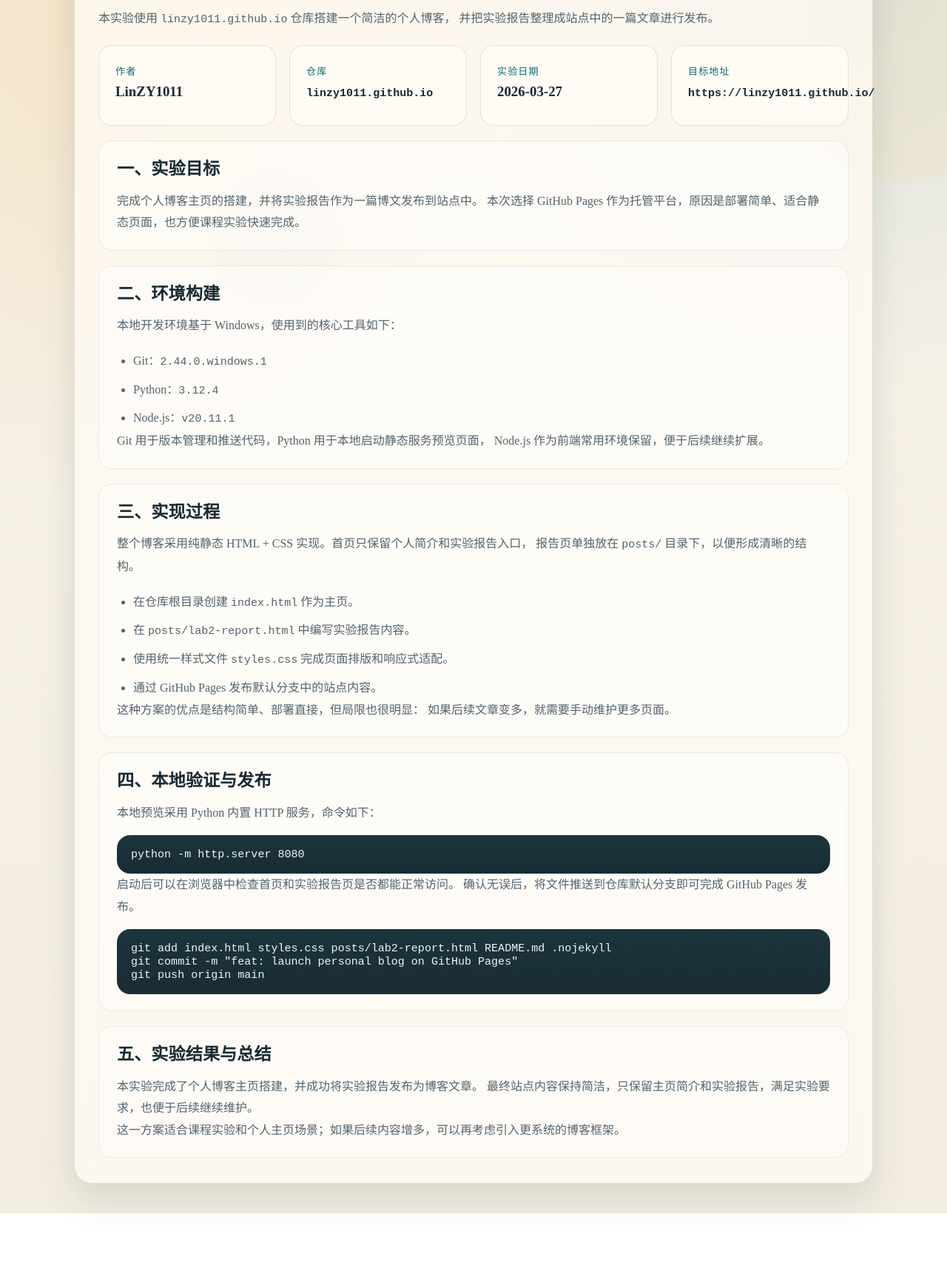
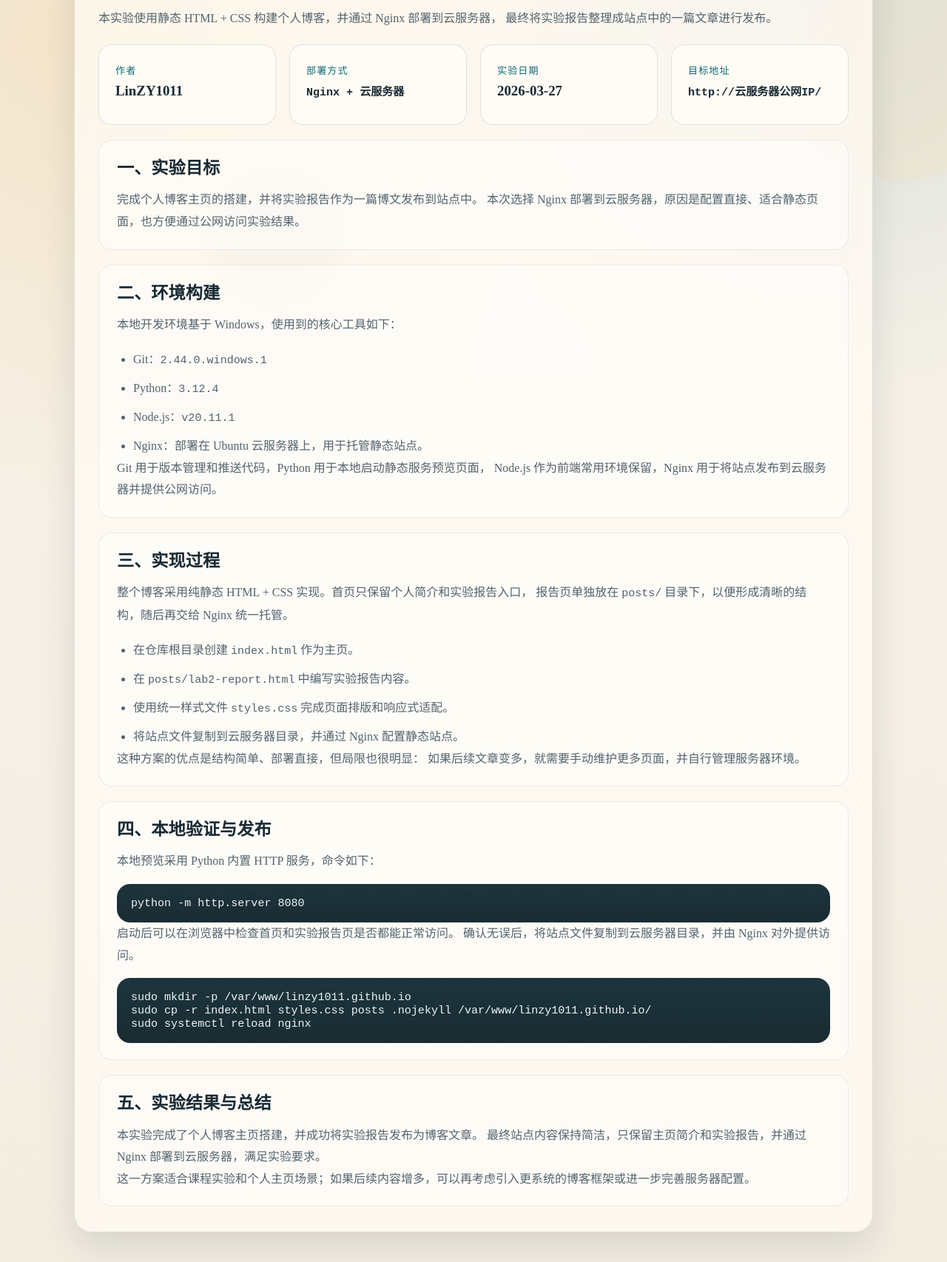
Before and after one commit to LinZY1011/linzy1011.github.io, a plain HTML site: page posts/lab2-report.html in a window 1280 px wide. Shown: the part 323-2029 px from the top of the page at 74% size. Before the commit the page ends 1963 px from the top, so only its background shows below. Drawn offline with Linux system fonts and the light colour scheme.

Commit message:
docs: switch blog and report to nginx cloud deployment

```diff
--- a/posts/lab2-report.html
+++ b/posts/lab2-report.html
@@ -3,9 +3,9 @@
 <head>
   <meta charset="UTF-8">
   <meta name="viewport" content="width=device-width, initial-scale=1.0">
-  <meta name="description" content="实验二报告：基于 GitHub Pages 搭建个人博客并发布实验报告。">
+  <meta name="description" content="实验二报告：基于 Nginx 在云服务器上部署个人博客并发布实验报告。">
   <meta name="theme-color" content="#163b47">
-  <title>实验二报告 | 基于 GitHub Pages 的个人博客搭建</title>
+  <title>实验二报告 | 基于 Nginx 的云服务器博客部署</title>
   <link rel="stylesheet" href="../styles.css">
 </head>
 <body>
@@ -27,10 +27,10 @@
       <article class="article panel reveal">
         <header class="article-header">
           <p class="eyebrow">课程实验报告</p>
-          <h1>实验二：基于 GitHub Pages 的个人博客搭建与报告发布</h1>
+          <h1>实验二：基于 Nginx 的云服务器博客部署与报告发布</h1>
           <p class="article-lead">
-            本实验使用 <code>linzy1011.github.io</code> 仓库搭建一个简洁的个人博客，
-            并把实验报告整理成站点中的一篇文章进行发布。
+            本实验使用静态 HTML + CSS 构建个人博客，并通过 Nginx 部署到云服务器，
+            最终将实验报告整理成站点中的一篇文章进行发布。
           </p>
         </header>
 
@@ -40,8 +40,8 @@
             <strong>LinZY1011</strong>
           </div>
           <div class="meta-card">
-            <span class="meta-label">仓库</span>
-            <strong><code>linzy1011.github.io</code></strong>
+            <span class="meta-label">部署方式</span>
+            <strong><code>Nginx + 云服务器</code></strong>
           </div>
           <div class="meta-card">
             <span class="meta-label">实验日期</span>
@@ -49,7 +49,7 @@
           </div>
           <div class="meta-card">
             <span class="meta-label">目标地址</span>
-            <strong><code>https://linzy1011.github.io/</code></strong>
+            <strong><code>http://云服务器公网IP/</code></strong>
           </div>
         </section>
 
@@ -57,7 +57,7 @@
           <h2>一、实验目标</h2>
           <p>
             完成个人博客主页的搭建，并将实验报告作为一篇博文发布到站点中。
-            本次选择 GitHub Pages 作为托管平台，原因是部署简单、适合静态页面，也方便课程实验快速完成。
+            本次选择 Nginx 部署到云服务器，原因是配置直接、适合静态页面，也方便通过公网访问实验结果。
           </p>
         </section>
 
@@ -68,10 +68,11 @@
             <li>Git：<code>2.44.0.windows.1</code></li>
             <li>Python：<code>3.12.4</code></li>
             <li>Node.js：<code>v20.11.1</code></li>
+            <li>Nginx：部署在 Ubuntu 云服务器上，用于托管静态站点。</li>
           </ul>
           <p>
             Git 用于版本管理和推送代码，Python 用于本地启动静态服务预览页面，
-            Node.js 作为前端常用环境保留，便于后续继续扩展。
+            Node.js 作为前端常用环境保留，Nginx 用于将站点发布到云服务器并提供公网访问。
           </p>
         </section>
 
@@ -79,17 +80,17 @@
           <h2>三、实现过程</h2>
           <p>
             整个博客采用纯静态 HTML + CSS 实现。首页只保留个人简介和实验报告入口，
-            报告页单独放在 <code>posts/</code> 目录下，以便形成清晰的结构。
+            报告页单独放在 <code>posts/</code> 目录下，以便形成清晰的结构，随后再交给 Nginx 统一托管。
           </p>
           <ul class="feature-list">
             <li>在仓库根目录创建 <code>index.html</code> 作为主页。</li>
             <li>在 <code>posts/lab2-report.html</code> 中编写实验报告内容。</li>
             <li>使用统一样式文件 <code>styles.css</code> 完成页面排版和响应式适配。</li>
-            <li>通过 GitHub Pages 发布默认分支中的站点内容。</li>
+            <li>将站点文件复制到云服务器目录，并通过 Nginx 配置静态站点。</li>
           </ul>
           <p>
             这种方案的优点是结构简单、部署直接，但局限也很明显：
-            如果后续文章变多，就需要手动维护更多页面。
+            如果后续文章变多，就需要手动维护更多页面，并自行管理服务器环境。
           </p>
         </section>
 
@@ -99,21 +100,21 @@
           <pre><code>python -m http.server 8080</code></pre>
           <p>
             启动后可以在浏览器中检查首页和实验报告页是否都能正常访问。
-            确认无误后，将文件推送到仓库默认分支即可完成 GitHub Pages 发布。
+            确认无误后，将站点文件复制到云服务器目录，并由 Nginx 对外提供访问。
           </p>
-          <pre><code>git add index.html styles.css posts/lab2-report.html README.md .nojekyll
-git commit -m "feat: launch personal blog on GitHub Pages"
-git push origin main</code></pre>
+          <pre><code>sudo mkdir -p /var/www/linzy1011.github.io
+sudo cp -r index.html styles.css posts .nojekyll /var/www/linzy1011.github.io/
+sudo systemctl reload nginx</code></pre>
         </section>
 
         <section class="section-block">
           <h2>五、实验结果与总结</h2>
           <p>
             本实验完成了个人博客主页搭建，并成功将实验报告发布为博客文章。
-            最终站点内容保持简洁，只保留主页简介和实验报告，满足实验要求，也便于后续继续维护。
+            最终站点内容保持简洁，只保留主页简介和实验报告，并通过 Nginx 部署到云服务器，满足实验要求。
           </p>
           <p>
-            这一方案适合课程实验和个人主页场景；如果后续内容增多，可以再考虑引入更系统的博客框架。
+            这一方案适合课程实验和个人主页场景；如果后续内容增多，可以再考虑引入更系统的博客框架或进一步完善服务器配置。
           </p>
         </section>
       </article>
```
Also changed, not shown: index.html (+8 -8 lines), 1 other file.
